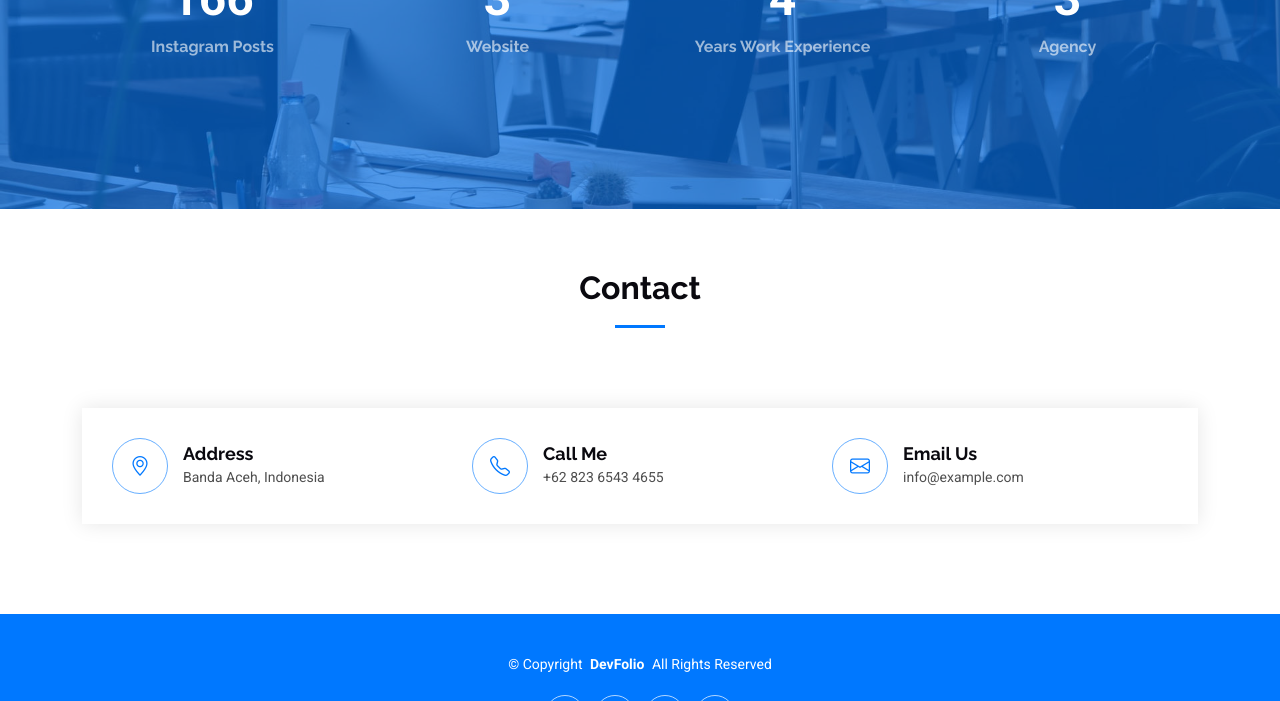
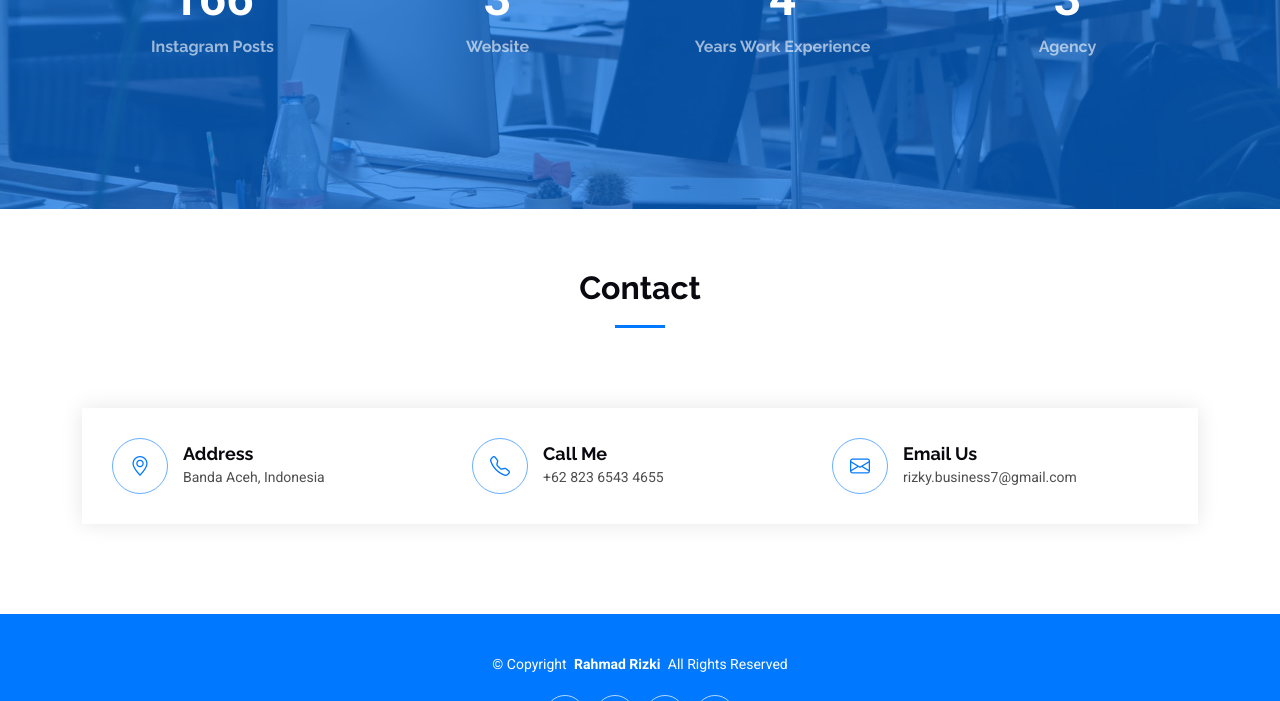
Before and after one commit to rizky-rahmad/portofolio, a plain HTML site: page index.html in a window 1280 px wide. Shown: the part 2907-3608 px from the top of the page. Drawn offline with Linux system fonts and the light colour scheme.

Commit message:
Update index.html

```diff
--- a/index.html
+++ b/index.html
@@ -298,7 +298,7 @@
                 <i class="bi bi-envelope flex-shrink-0"></i>
                 <div>
                   <h3>Email Us</h3>
-                  <p>info@example.com</p>
+                  <p>rizky.business7@gmail.com</p>
                 </div>
               </div>
             </div><!-- End Info Item -->
@@ -315,7 +315,7 @@
 
     <div class="container">
       <div class="copyright text-center ">
-        <p>© <span>Copyright</span> <strong class="px-1 sitename">DevFolio</strong> <span>All Rights Reserved</span></p>
+        <p>© <span>Copyright</span> <strong class="px-1 sitename">Rahmad Rizki</strong> <span>All Rights Reserved</span></p>
       </div>
       <div class="social-links d-flex justify-content-center">
         <a href=""><i class="bi bi-twitter-x"></i></a>
```
